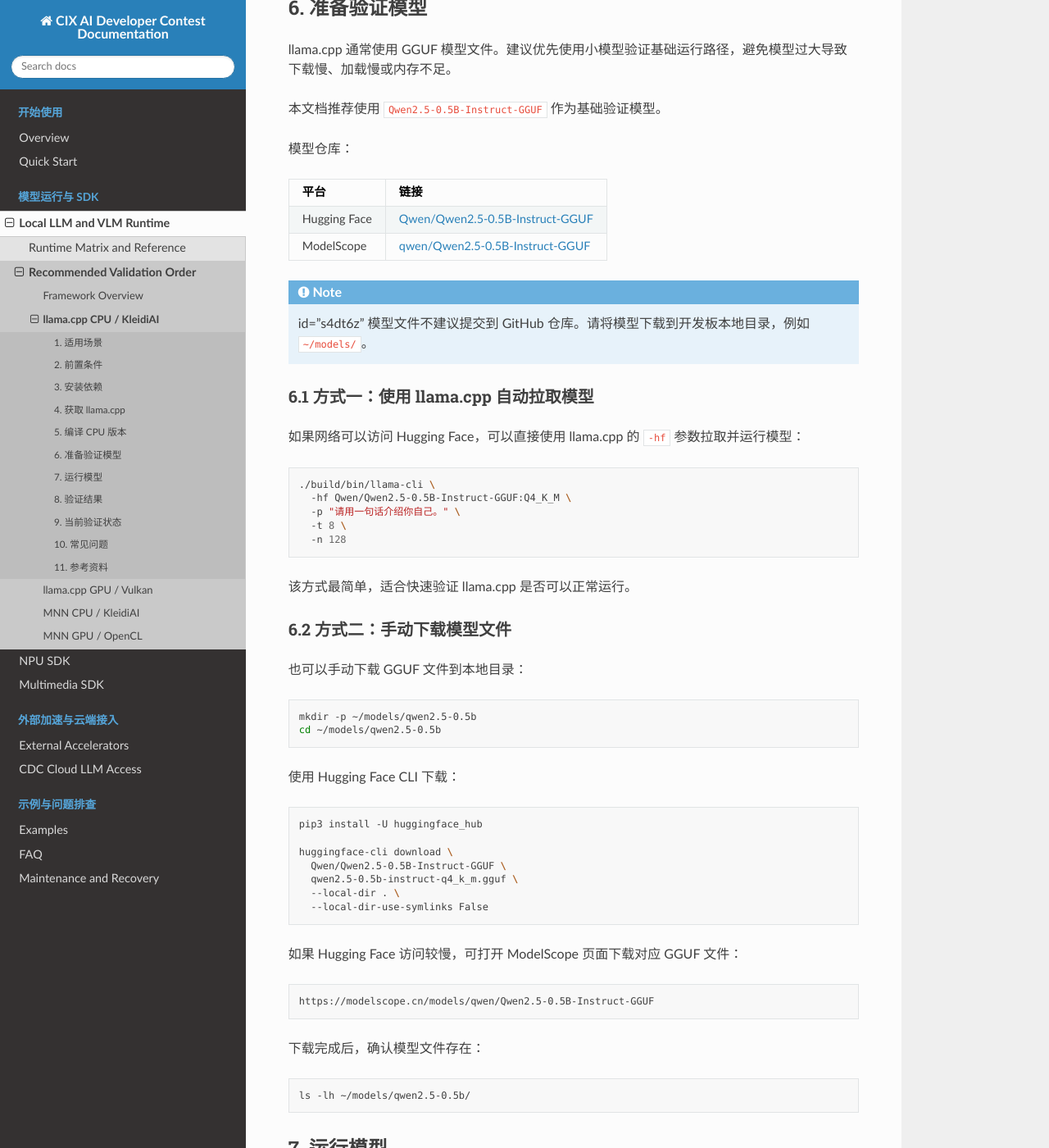
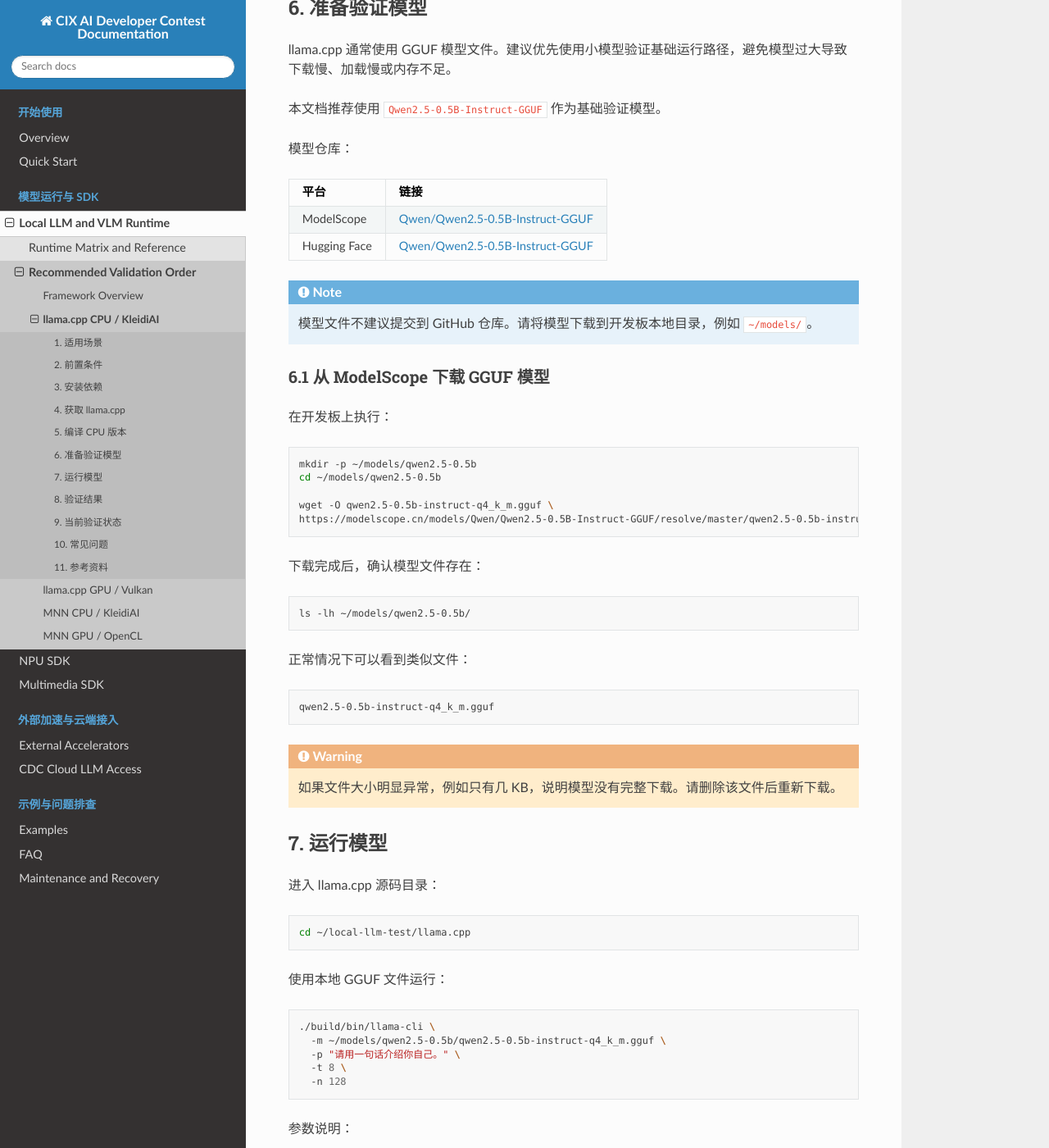
Before and after one commit to chao-luan/cix-ai-developer-contest-docs, a Sphinx documentation site: the page built from docs/02-local-llm-vlm/llama-cpp-cpu-kleidiai.md, in a window 1280 px wide and 1400 px high, scrolled down 1356 px. Shown: the whole window at 82% size. Built offline with Sphinx 7.4.7 and the Read the Docs theme 3.1.0, drawn with Linux system fonts in a browser that asks for light colours; pages that are not in the unit, such as notebooks, are missing from menus; some of the changed text lies outside the part shown.

Commit message:
Update llama-cpp-cpu-kleidiai.md

````diff
--- a/docs/02-local-llm-vlm/llama-cpp-cpu-kleidiai.md
+++ b/docs/02-local-llm-vlm/llama-cpp-cpu-kleidiai.md
@@ -22,7 +22,7 @@
 
 ```bash
 sudo apt update
-sudo apt install -y git cmake build-essential
+sudo apt install -y git cmake build-essential wget
 ```
 
 ## 4. 获取 llama.cpp
@@ -64,52 +64,23 @@ llama.cpp 通常使用 GGUF 模型文件。建议优先使用小模型验证基
 
 | 平台           | 链接                                                                                              |
 | ------------ | ----------------------------------------------------------------------------------------------- |
+| ModelScope   | [Qwen/Qwen2.5-0.5B-Instruct-GGUF](https://modelscope.cn/models/Qwen/Qwen2.5-0.5B-Instruct-GGUF) |
 | Hugging Face | [Qwen/Qwen2.5-0.5B-Instruct-GGUF](https://huggingface.co/Qwen/Qwen2.5-0.5B-Instruct-GGUF)       |
-| ModelScope   | [qwen/Qwen2.5-0.5B-Instruct-GGUF](https://modelscope.cn/models/qwen/Qwen2.5-0.5B-Instruct-GGUF) |
 
-```{note} id="s4dt6z"
+```{note}
 模型文件不建议提交到 GitHub 仓库。请将模型下载到开发板本地目录，例如 `~/models/`。
 ```
 
-### 6.1 方式一：使用 llama.cpp 自动拉取模型
+### 6.1 从 ModelScope 下载 GGUF 模型
 
-如果网络可以访问 Hugging Face，可以直接使用 llama.cpp 的 `-hf` 参数拉取并运行模型：
-
-```bash
-./build/bin/llama-cli \
-  -hf Qwen/Qwen2.5-0.5B-Instruct-GGUF:Q4_K_M \
-  -p "请用一句话介绍你自己。" \
-  -t 8 \
-  -n 128
-```
-
-该方式最简单，适合快速验证 llama.cpp 是否可以正常运行。
-
-### 6.2 方式二：手动下载模型文件
-
-也可以手动下载 GGUF 文件到本地目录：
+在开发板上执行：
 
 ```bash
 mkdir -p ~/models/qwen2.5-0.5b
 cd ~/models/qwen2.5-0.5b
-```
 
-使用 Hugging Face CLI 下载：
-
-```bash
-pip3 install -U huggingface_hub
-
-huggingface-cli download \
-  Qwen/Qwen2.5-0.5B-Instruct-GGUF \
-  qwen2.5-0.5b-instruct-q4_k_m.gguf \
-  --local-dir . \
-  --local-dir-use-symlinks False
-```
-
-如果 Hugging Face 访问较慢，可打开 ModelScope 页面下载对应 GGUF 文件：
-
-```text
-https://modelscope.cn/models/qwen/Qwen2.5-0.5B-Instruct-GGUF
+wget -O qwen2.5-0.5b-instruct-q4_k_m.gguf \
+https://modelscope.cn/models/Qwen/Qwen2.5-0.5B-Instruct-GGUF/resolve/master/qwen2.5-0.5b-instruct-q4_k_m.gguf
 ```
 
 下载完成后，确认模型文件存在：
@@ -118,19 +89,25 @@ https://modelscope.cn/models/qwen/Qwen2.5-0.5B-Instruct-GGUF
 ls -lh ~/models/qwen2.5-0.5b/
 ```
 
+正常情况下可以看到类似文件：
+
+```text
+qwen2.5-0.5b-instruct-q4_k_m.gguf
+```
+
+```{warning}
+如果文件大小明显异常，例如只有几 KB，说明模型没有完整下载。请删除该文件后重新下载。
+```
+
 ## 7. 运行模型
 
-如果使用 `-hf` 自动拉取模型，执行：
+进入 llama.cpp 源码目录：
 
 ```bash
-./build/bin/llama-cli \
-  -hf Qwen/Qwen2.5-0.5B-Instruct-GGUF:Q4_K_M \
-  -p "请用一句话介绍你自己。" \
-  -t 8 \
-  -n 128
+cd ~/local-llm-test/llama.cpp
 ```
 
-如果使用本地 GGUF 文件，执行：
+使用本地 GGUF 文件运行：
 
 ```bash
 ./build/bin/llama-cli \
@@ -142,19 +119,18 @@ ls -lh ~/models/qwen2.5-0.5b/
 
 参数说明：
 
-| 参数    | 说明                          |
-| ----- | --------------------------- |
-| `-hf` | 从 Hugging Face 仓库自动拉取指定量化模型 |
-| `-m`  | 本地 GGUF 模型路径                |
-| `-p`  | 输入 prompt                   |
-| `-t`  | CPU 线程数                     |
-| `-n`  | 最大生成 token 数                |
+| 参数   | 说明           |
+| ---- | ------------ |
+| `-m` | 本地 GGUF 模型路径 |
+| `-p` | 输入 prompt    |
+| `-t` | CPU 线程数      |
+| `-n` | 最大生成 token 数 |
 
 ## 8. 验证结果
 
 如果终端可以正常输出模型回复，说明 llama.cpp CPU 路径已跑通。
 
-建议记录以下信息：
+可以观察以下信息：
 
 ```bash
 uname -a
@@ -175,13 +151,18 @@ free -h
 
 ## 9. 当前验证状态
 
-| 项目             | 状态  | 备注 |
-| -------------- | --- | -- |
-| llama.cpp 源码拉取 | 待验证 |    |
-| CPU 编译         | 待验证 |    |
-| GGUF 模型加载      | 待验证 |    |
-| 文本生成           | 待验证 |    |
-| 性能数据记录         | 待补充 |    |
+| 项目             | 状态  | 备注                                                             |
+| -------------- | --- | -------------------------------------------------------------- |
+| llama.cpp 源码拉取 | 已验证 | `git clone https://github.com/ggml-org/llama.cpp.git`          |
+| CPU 编译         | 已验证 | `cmake -B build && cmake --build build -j$(nproc)`             |
+| GGUF 模型下载      | 已验证 | 使用 ModelScope 下载 `Qwen2.5-0.5B-Instruct-GGUF Q4_K_M`           |
+| GGUF 模型加载      | 已验证 | 本地路径 `~/models/qwen2.5-0.5b/qwen2.5-0.5b-instruct-q4_k_m.gguf` |
+| 文本生成           | 已验证 | 可正常生成中文回复                                                      |
+| 性能数据记录         | 已补充 | Prompt 约 92.0–93.4 t/s，Generation 约 38.4–38.5 t/s              |
+
+```{note}
+以上性能数据为当前测试环境下的参考结果，实际结果会受开发板型号、系统版本、llama.cpp commit、模型量化格式、线程数和运行负载影响。
+```
 
 ## 10. 常见问题
 
@@ -194,7 +175,24 @@ free -h
 * 磁盘空间是否充足。
 * 当前 llama.cpp 分支是否支持目标平台。
 
-### 10.2 模型加载失败
+### 10.2 模型下载失败
+
+如果 Hugging Face 无法访问，建议优先使用 ModelScope 下载模型。
+
+如果 `wget` 卡住或超时，建议：
+
+* 检查开发板网络连接。
+* 更换网络环境。
+* 在电脑上下载模型后通过 `scp` 传输到开发板。
+* 使用公司内部模型源。
+
+通过电脑传输模型示例：
+
+```bash
+scp qwen2.5-0.5b-instruct-q4_k_m.gguf cix@<BOARD_IP>:/home/cix/models/qwen2.5-0.5b/
+```
+
+### 10.3 模型加载失败
 
 检查：
 
@@ -203,7 +201,41 @@ free -h
 * 模型格式是否为 GGUF。
 * 内存是否足够。
 
+检查模型文件：
+
+```bash
+ls -lh ~/models/qwen2.5-0.5b/
+```
+
+### 10.4 `-hf` 自动拉取模型失败
+
+llama.cpp 支持通过 `-hf` 参数从 Hugging Face 自动拉取模型，但该方式依赖两个条件：
+
+* 开发板可以稳定访问 Hugging Face。
+* llama.cpp 编译时启用了 HTTPS 下载支持。
+
+如果出现以下问题：
+
+```text
+HTTPS is not supported
+failed to download model from Hugging Face
+Connection timed out
+```
+
+建议不要继续使用 `-hf`，改用本文档中的 ModelScope 手动下载方式，然后通过 `-m` 指定本地 GGUF 模型路径运行。
+
+### 10.5 `pip install huggingface_hub` 失败
+
+在 Debian 12 / Bookworm 等系统中，直接使用 `pip install` 安装 Python 包可能出现：
+
+```text
+error: externally-managed-environment
+```
+
+这是系统 Python 环境保护机制导致的。本文档不依赖 `huggingface-cli`，无需安装 `huggingface_hub`。建议直接使用 `wget` 从 ModelScope 下载模型。
+
 ## 11. 参考资料
 
 * [Arm Learning Path: llama.cpp on Armv9](https://learn.arm.com/learning-paths/cross-platform/ernie_moe_v9/)
 * [llama.cpp GitHub Repository](https://github.com/ggml-org/llama.cpp)
+* [Qwen2.5-0.5B-Instruct-GGUF on ModelScope](https://modelscope.cn/models/Qwen/Qwen2.5-0.5B-Instruct-GGUF)
````
